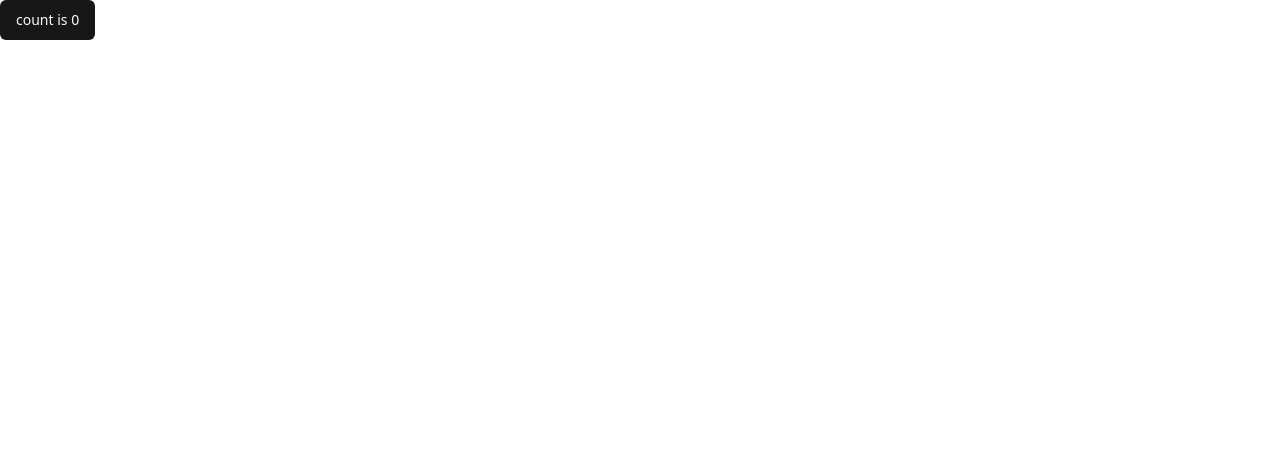
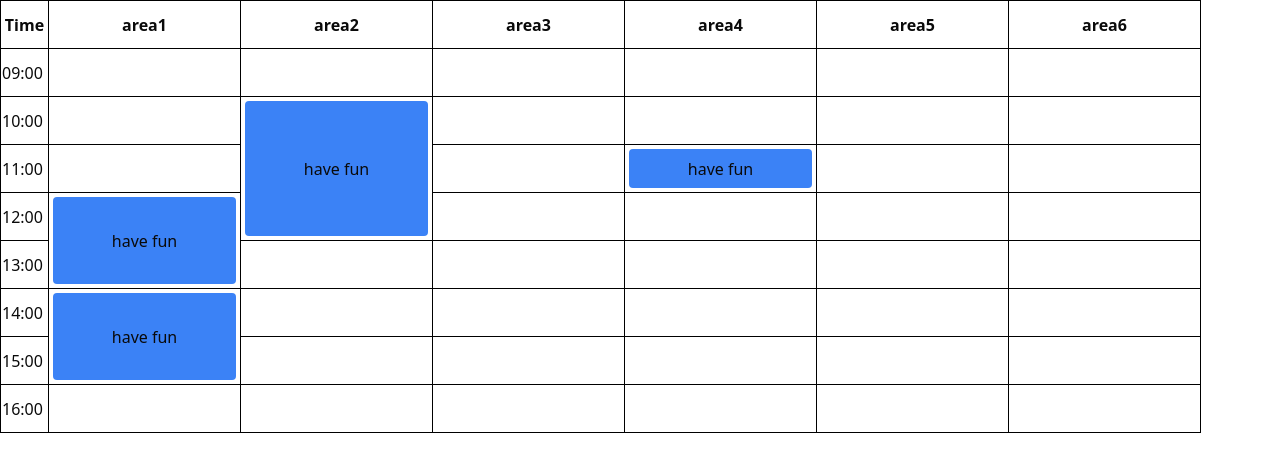
Before and after one commit to lu-macs/timetable, a React (Vite) app: page / in a window 1280 px wide. Shown: the top 472 px of the page. Built offline with nearby package versions, Linux system fonts and the light colour scheme.

Commit message:
feat: add test data and display it

```diff
--- a/src/App.tsx
+++ b/src/App.tsx
@@ -1,16 +1,72 @@
-import { useState } from 'react';
-import { Button } from './components/ui/button';
+import data from './data.json';
 
-function App() {
-  const [count, setCount] = useState(0);
+const tableData = data as {
+  start: number;
+  end: number;
+  areas: string[];
+  events: {
+    id: number;
+    eventType: string;
+    area: string;
+    eventName: string;
+    startTime: number;
+    length: number;
+  }[];
+};
 
+const App = () => {
   return (
-    <>
-      <Button onClick={() => setCount((count) => count + 1)}>
-        count is {count}
-      </Button>
-    </>
+    <div className="overflow-auto">
+      <table
+        className="table-fixed [&>*>*>*]:border [&>*>*>*]:border-black"
+        style={{ width: `calc(3rem + 12rem*${tableData.events.length})` }}
+      >
+        <thead className="w-full">
+          <tr className="h-12">
+            <th className="w-12">Time</th>
+            {tableData.areas.map((area) => (
+              <th key={area} className="w-48">
+                {area}
+              </th>
+            ))}
+          </tr>
+        </thead>
+        <tbody>
+          {Array.from({ length: tableData.end - tableData.start }).map(
+            (_, i) => (
+              <tr key={i} className="h-12">
+                <td>
+                  {`${(tableData.start + i).toString().padStart(2, '0')}:00`}
+                </td>
+                {
+                  // create number of columns equal to number of areas
+                  Array.from({ length: tableData.areas.length }).map((_, j) => {
+                    const event = tableData.events.find(
+                      (event) =>
+                        event.startTime === tableData.start + i &&
+                        event.area === tableData.areas[j]
+                    );
+
+                    if (!event) {
+                      return <td key={j}></td>;
+                    }
+
+                    return (
+                      <td key={j} rowSpan={event.length} className="relative">
+                        <button className="bg-blue-500 absolute inset-1 rounded">
+                          {event.eventName}
+                        </button>
+                      </td>
+                    );
+                  })
+                }
+              </tr>
+            )
+          )}
+        </tbody>
+      </table>
+    </div>
   );
-}
+};
 
 export default App;
--- /dev/null
+++ b/src/data.json
@@ -0,0 +1,40 @@
+{
+  "start": 9,
+  "end": 17,
+  "areas": ["area1", "area2", "area3", "area4", "area5", "area6"],
+  "types": ["test", "test2"],
+  "events": [
+    {
+      "id": 0,
+      "eventType": "test2",
+      "area": "area1",
+      "eventName": "have fun",
+      "startTime": 12,
+      "length": 2
+    },
+    {
+      "id": 1,
+      "eventType": "test",
+      "area": "area2",
+      "eventName": "have fun",
+      "startTime": 10,
+      "length": 3
+    },
+    {
+      "id": 2,
+      "eventType": "test2",
+      "area": "area3",
+      "eventName": "have fun",
+      "startTime": 11,
+      "length": 1
+    },
+    {
+      "id": 3,
+      "eventType": "test",
+      "area": "area1",
+      "eventName": "have fun",
+      "startTime": 14,
+      "length": 2
+    }
+  ]
+}
```
